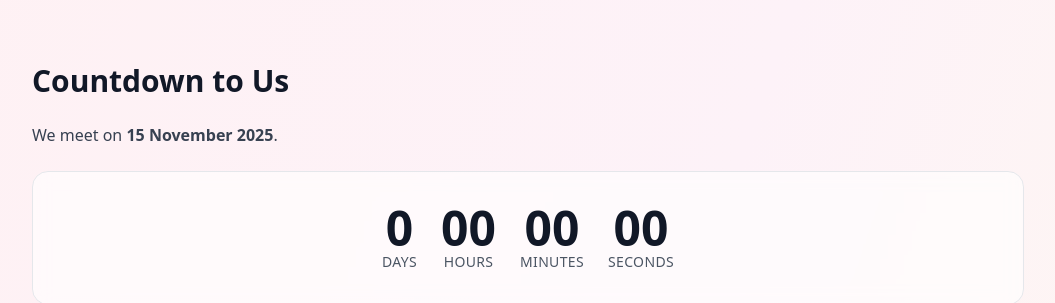
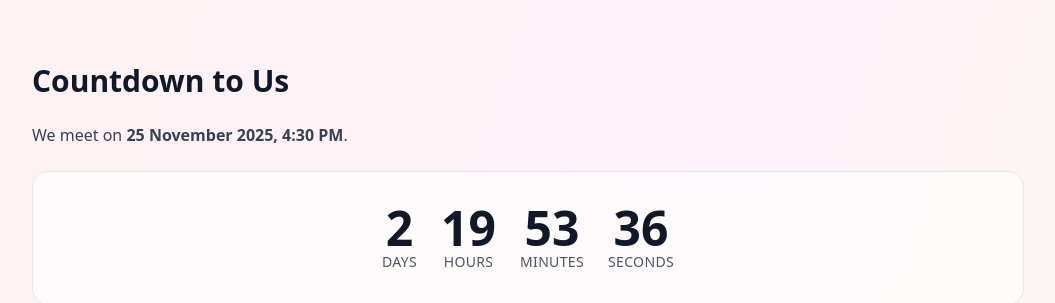
Before and after one commit to adrianpimento11-wq/mokkasite, a plain HTML site: page index.html in a window 1280 px wide. Shown: the part 1064-1367 px from the top of the page, without its empty margins (112-1167 px from the left). Drawn offline with nearby package versions, Linux system fonts and the light colour scheme.

Commit message:
Update index.html

```diff
--- a/index.html
+++ b/index.html
@@ -55,7 +55,7 @@
     <!-- Countdown -->
     <section id="countdown" class="space-y-6">
       <h2 class="text-3xl font-bold">Countdown to Us</h2>
-      <p class="text-gray-700">We meet on <strong>15 November 2025</strong>.</p>
+      <p class="text-gray-700">We meet on <strong>25 November 2025, 4:30 PM</strong>.</p>
       <div class="glass rounded-2xl p-8 border flex flex-wrap items-center justify-center gap-6 text-center">
         <div>
           <div class="text-5xl font-bold" id="dd">--</div>
@@ -186,7 +186,7 @@ function updateClocks(){
 setInterval(updateClocks, 1000); updateClocks();
 
 // Countdown (UTC-safe)
-var targetUTCms = Date.UTC(2025, 10, 15, 0, 0, 0); // Nov (10)
+var targetUTCms = Date.UTC(2025, 10, 25, 15, 30, 0);
 function tick(){
   var nowms = Date.now();
   var diff = Math.max(0, targetUTCms - nowms);
```
